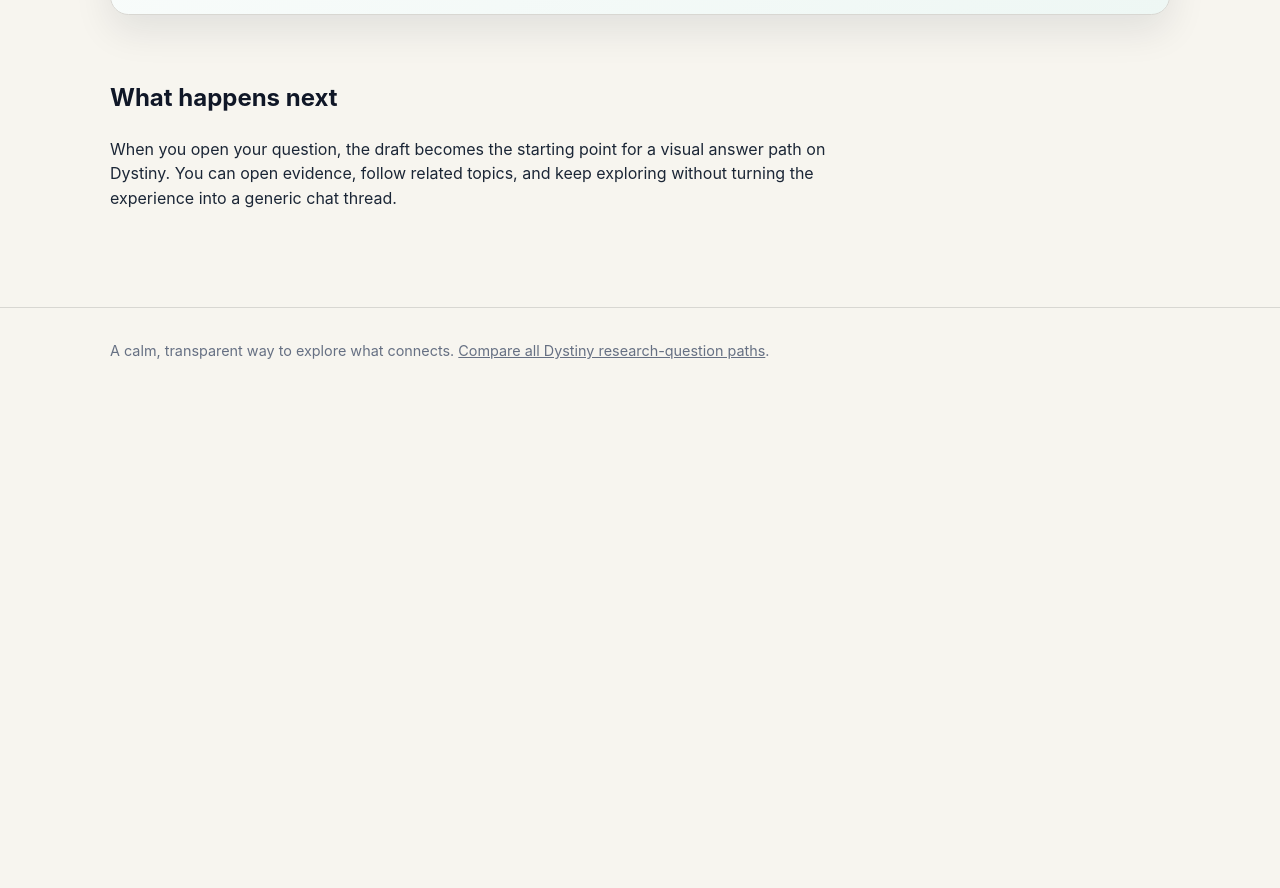
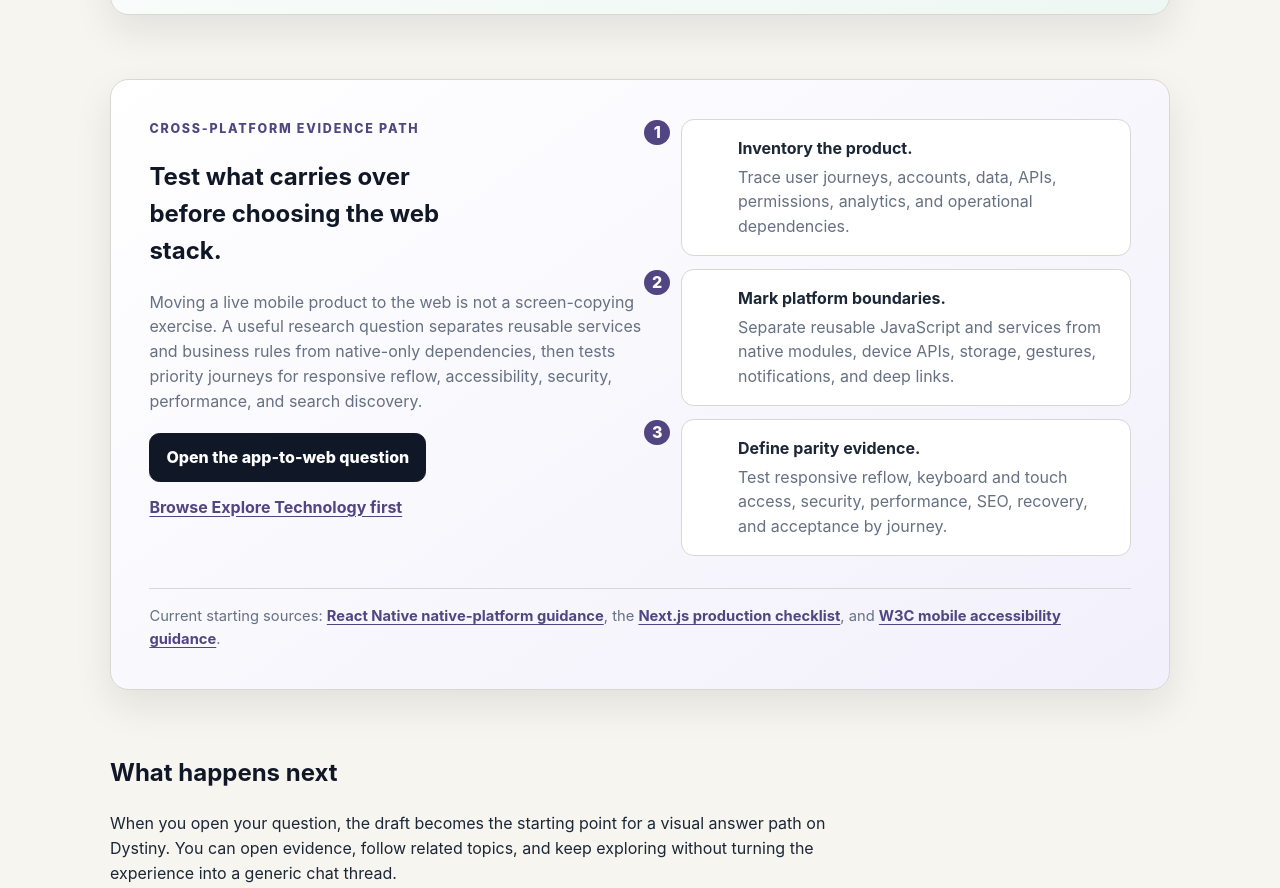
Before and after one commit to Evolved-Designs/dystiny-question-preflight, a website: page index.html in a window 1280 px wide. Shown: the part 4785-5673 px from the top of the page. Before the commit the page ends 5195 px from the top, so only its background shows below. Drawn offline with Linux system fonts and the light colour scheme.

Commit message:
Add app-to-web evidence path

```diff
--- a/index.html
+++ b/index.html
@@ -158,6 +158,24 @@
       <p class="matching-sources">Current starting sources: <a href="https://www.nist.gov/itl/ai-risk-management-framework">NIST AI Risk Management Framework</a>, <a href="https://www.w3.org/WAI/WCAG22/Understanding/accessible-authentication-minimum.html">W3C accessible-authentication guidance</a>, and the <a href="https://www.lsntap.org/jobs-rfps/request-proposal-web-development-consultant">current platform brief</a>.</p>
     </section>
 
+    <section class="continuity-path shell" aria-labelledby="continuity-heading">
+      <div>
+        <p class="eyebrow">Cross-platform evidence path</p>
+        <h2 id="continuity-heading">Test what carries over before choosing the web stack.</h2>
+        <p>Moving a live mobile product to the web is not a screen-copying exercise. A useful research question separates reusable services and business rules from native-only dependencies, then tests priority journeys for responsive reflow, accessibility, security, performance, and search discovery.</p>
+        <div class="continuity-actions">
+          <a class="button" href="https://dystiny.com/answer/?q=How%20should%20a%20team%20evaluate%20moving%20a%20live%20React%20Native%20product%20to%20the%20web%3F%20Separate%20reusable%20APIs%2C%20accounts%2C%20data%2C%20and%20business%20rules%20from%20native-only%20modules%2C%20then%20compare%20responsive%20reflow%2C%20keyboard%20and%20touch%20access%2C%20security%2C%20performance%2C%20SEO%2C%20and%20journey-level%20parity%20using%20current%20official%20documentation.&amp;utm_source=github_pages&amp;utm_medium=owned_tool&amp;utm_campaign=question_preflight&amp;utm_content=app_to_web_evidence">Open the app-to-web question</a>
+          <a href="https://dystiny.com/explore/technology/?utm_source=github_pages&amp;utm_medium=owned_tool&amp;utm_campaign=question_preflight&amp;utm_content=app_to_web_explore">Browse Explore Technology first</a>
+        </div>
+      </div>
+      <ol class="continuity-steps">
+        <li><strong>Inventory the product.</strong><span>Trace user journeys, accounts, data, APIs, permissions, analytics, and operational dependencies.</span></li>
+        <li><strong>Mark platform boundaries.</strong><span>Separate reusable JavaScript and services from native modules, device APIs, storage, gestures, notifications, and deep links.</span></li>
+        <li><strong>Define parity evidence.</strong><span>Test responsive reflow, keyboard and touch access, security, performance, SEO, recovery, and acceptance by journey.</span></li>
+      </ol>
+      <p class="continuity-sources">Current starting sources: <a href="https://reactnative.dev/docs/native-platform">React Native native-platform guidance</a>, the <a href="https://nextjs.org/docs/app/guides/production-checklist">Next.js production checklist</a>, and <a href="https://www.w3.org/WAI/standards-guidelines/mobile/">W3C mobile accessibility guidance</a>.</p>
+    </section>
+
     <section class="why shell">
       <h2>What happens next</h2>
       <p>When you open your question, the draft becomes the starting point for a visual answer path on Dystiny. You can open evidence, follow related topics, and keep exploring without turning the experience into a generic chat thread.</p>
--- a/styles.css
+++ b/styles.css
@@ -127,6 +127,18 @@
 .matching-steps span { color: var(--muted); }
 .matching-sources { grid-column: 1 / -1; margin: 0; padding-top: 1rem; border-top: 1px solid var(--line); font-size: .92rem; }
 .matching-sources a { color: var(--violet-dark); font-weight: 750; text-underline-offset: .18em; }
+.continuity-path { display: grid; grid-template-columns: 1fr .9fr; gap: 2rem; margin-bottom: 4rem; padding: clamp(1.5rem, 4vw, 2.4rem); border: 1px solid var(--line); border-radius: 1.15rem; background: linear-gradient(145deg, #fff 0%, #f2f0fb 100%); box-shadow: 0 16px 38px rgba(16,23,39,.09); }
+.continuity-path .eyebrow { color: var(--violet-dark); }
+.continuity-path h2 { max-width: 18ch; color: var(--night); }
+.continuity-path p { color: var(--muted); }
+.continuity-actions { display: flex; flex-wrap: wrap; gap: .8rem 1rem; align-items: center; margin-top: 1.2rem; }
+.continuity-actions > a:not(.button) { color: var(--violet-dark); font-weight: 750; text-underline-offset: .18em; }
+.continuity-steps { display: grid; gap: .8rem; margin: 0; padding: 0; list-style: none; counter-reset: continuity-step; }
+.continuity-steps li { position: relative; display: grid; gap: .25rem; padding: 1rem 1rem 1rem 3.5rem; border: 1px solid var(--line); border-radius: .8rem; background: #fff; counter-increment: continuity-step; }
+.continuity-steps li::before { content: counter(continuity-step); position: absolute; margin-left: -2.35rem; display: grid; width: 1.6rem; height: 1.6rem; place-items: center; border-radius: 50%; background: var(--violet-dark); color: #fff; font-weight: 800; }
+.continuity-steps span { color: var(--muted); }
+.continuity-sources { grid-column: 1 / -1; margin: 0; padding-top: 1rem; border-top: 1px solid var(--line); font-size: .92rem; }
+.continuity-sources a { color: var(--violet-dark); font-weight: 750; text-underline-offset: .18em; }
 .why { padding-bottom: 5rem; }
 footer { padding: 2rem 0 3rem; border-top: 1px solid var(--line); color: var(--muted); font-size: .9rem; }
 
@@ -134,7 +146,7 @@
   .workspace { grid-template-columns: 1fr; }
   .example-grid { grid-template-columns: 1fr; }
   .evidence-choice { grid-template-columns: 1fr; }
-  .creative-path, .event-path, .media-path, .matching-path { grid-template-columns: 1fr; }
+  .creative-path, .event-path, .media-path, .matching-path, .continuity-path { grid-template-columns: 1fr; }
   .nav { align-items: flex-start; flex-direction: column; }
 }
 
```
